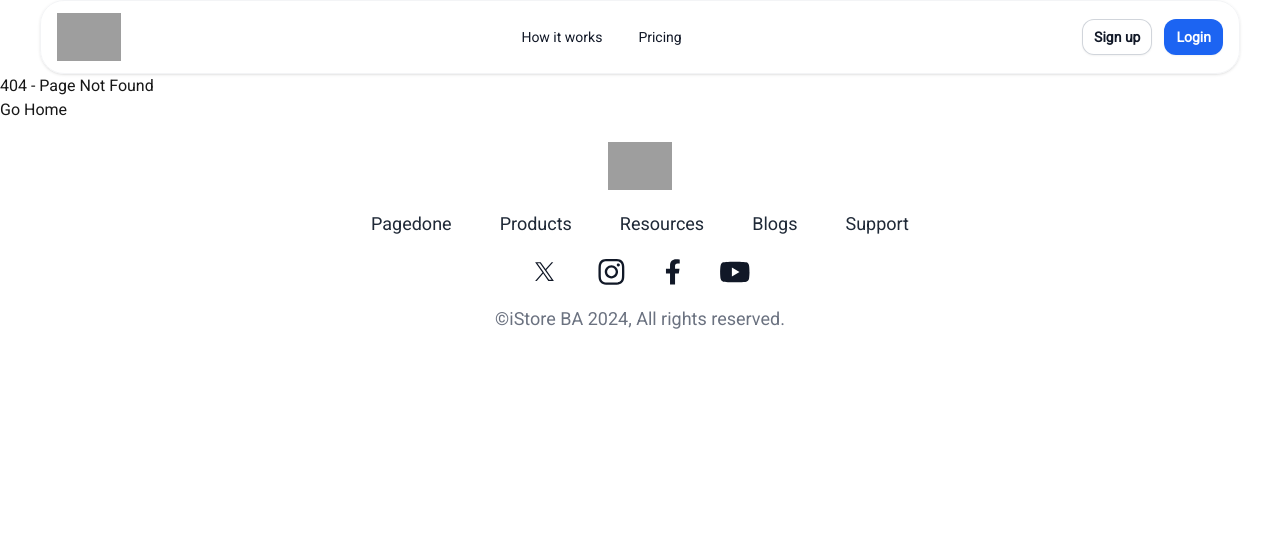
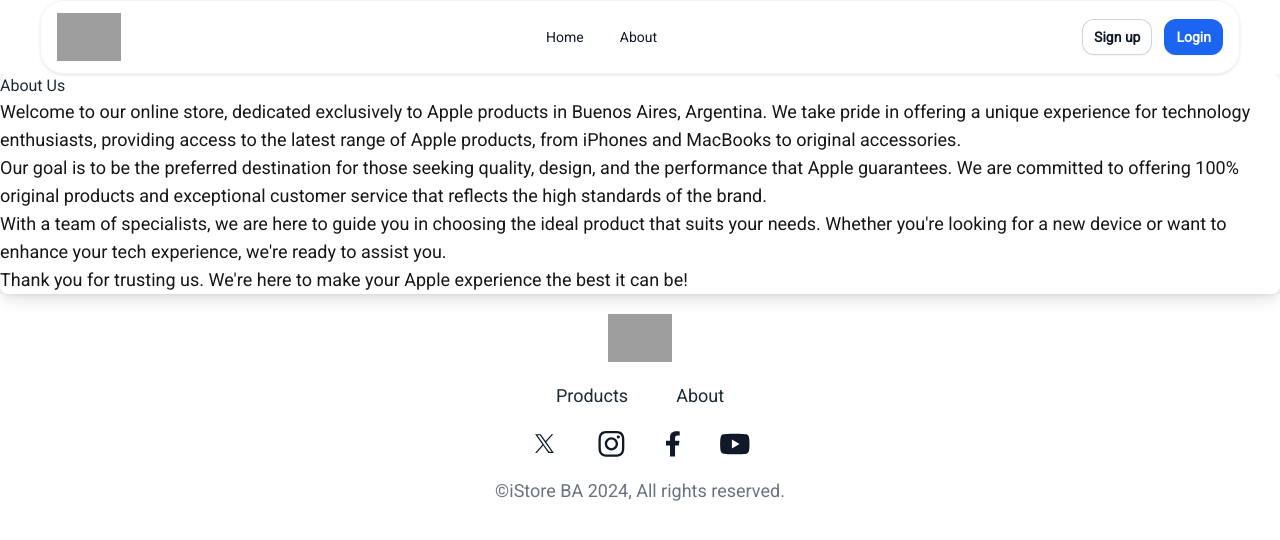
Before and after one commit to lucasmzd/iStoreBA, a Next.js app in the folder front/: page /about in a window 1280 px wide. Before the commit this address had no page. Shown: the top 540 px of the page. Built offline with nearby package versions, Linux system fonts and the light colour scheme; grey boxes are pictures that could not be loaded.

Commit message:
Styling fixes

```diff
--- /dev/null
+++ b/front/src/app/about/page.tsx
@@ -0,0 +1,10 @@
+import React from 'react'
+import AboutView from '@/views/AboutView/AboutView';
+
+const About = () => {
+  return (
+    <AboutView />
+  )
+}
+
+export default About
--- a/front/src/components/Footer/Footer.tsx
+++ b/front/src/components/Footer/Footer.tsx
@@ -14,28 +14,13 @@ const Footer = () => {
           </a>
           <ul className="text-lg flex items-center justify-center flex-col gap-7 md:flex-row md:gap-12 transition-all duration-500 py-5">
             <li>
-              <a href="#" className="text-gray-800 hover:text-gray-900">
-                Pagedone
-              </a>
-            </li>
-            <li>
-              <a href="#" className=" text-gray-800 hover:text-gray-900">
+              <a href="/" className=" text-gray-800 hover:text-gray-900">
                 Products
               </a>
             </li>
             <li>
-              <a href="#" className=" text-gray-800 hover:text-gray-900">
-                Resources
-              </a>
-            </li>
-            <li>
-              <a href="#" className=" text-gray-800 hover:text-gray-900">
-                Blogs
-              </a>
-            </li>
-            <li>
-              <a href="#" className=" text-gray-800 hover:text-gray-900">
-                Support
+              <a href="/about" className=" text-gray-800 hover:text-gray-900">
+                About
               </a>
             </li>
           </ul>
--- a/front/src/components/NavBar/NavBar.tsx
+++ b/front/src/components/NavBar/NavBar.tsx
@@ -31,15 +31,15 @@ const NavBar = () => {
             <Link
               aria-current="page"
               className="inline-block rounded-lg px-2 py-1 text-sm font-medium text-gray-900 transition-all duration-200 hover:bg-gray-100 hover:text-gray-900"
-              href="#"
+              href="/"
             >
-              How it works
+              Home
             </Link>
             <Link
               className="inline-block rounded-lg px-2 py-1 text-sm font-medium text-gray-900 transition-all duration-200 hover:bg-gray-100 hover:text-gray-900"
-              href="#"
+              href="/about"
             >
-              Pricing
+              About
             </Link>
           </div>
           {userData?.user.email ? (
--- /dev/null
+++ b/front/src/views/AboutView/AboutView.tsx
@@ -0,0 +1,30 @@
+import React from 'react';
+
+const AboutView = () => {
+  return (
+    <div className="bg-gray-100 py-10 px-6">
+      <div className="max-w-4xl mx-auto bg-white rounded-lg shadow-lg p-8">
+        <h1 className="text-4xl font-bold text-gray-800 mb-6">About Us</h1>
+        <p className="text-lg text-gray-700 mb-4">
+          Welcome to our online store, dedicated exclusively to Apple products in Buenos Aires, Argentina.
+          We take pride in offering a unique experience for technology enthusiasts, providing access to the latest
+          range of Apple products, from iPhones and MacBooks to original accessories.
+        </p>
+        <p className="text-lg text-gray-700 mb-4">
+          Our goal is to be the preferred destination for those seeking quality, design, and the performance that Apple guarantees.
+          We are committed to offering 100% original products and exceptional customer service that reflects the high standards
+          of the brand.
+        </p>
+        <p className="text-lg text-gray-700 mb-4">
+          With a team of specialists, we are here to guide you in choosing the ideal product that suits your needs.
+          Whether you're looking for a new device or want to enhance your tech experience, we're ready to assist you.
+        </p>
+        <p className="text-lg text-gray-700">
+          Thank you for trusting us. We're here to make your Apple experience the best it can be!
+        </p>
+      </div>
+    </div>
+  );
+}
+
+export default AboutView;
--- a/front/src/views/ProfileView/ProfileView.tsx
+++ b/front/src/views/ProfileView/ProfileView.tsx
@@ -25,7 +25,7 @@ const ProfileView = () => {
     <div className="flex flex-col items-center justify-center bg-gray-100 my-12">
       <div className="bg-white p-8 rounded shadow-md w-96">
         <h1 className="text-2xl font-bold mb-4 text-center">Profile</h1>
-        <h3 className="text-lg mb-2 text-center">Bienvenido, {userData?.user.name}</h3>
+        <h3 className="text-lg mb-2 text-center">Welcome, {userData?.user.name}</h3>
         <p className="text-sm mb-1 text-center">Email: {userData?.user.email}</p>
         <p className="text-sm mb-1 text-center">Phone: {userData?.user.phone}</p>
         <p className="text-sm mb-4 text-center">Address: {userData?.user.address}</p>
```
